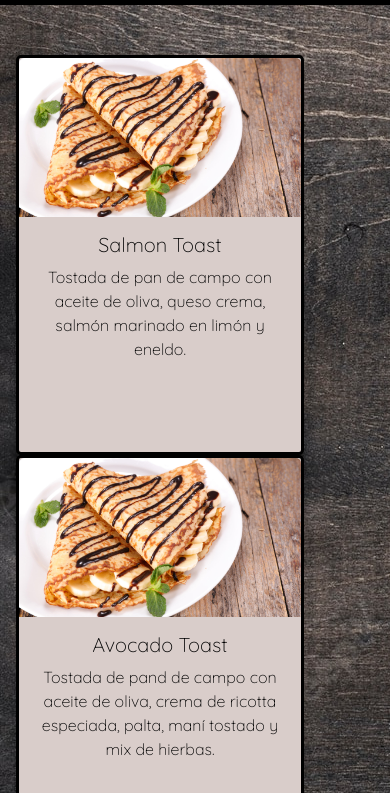
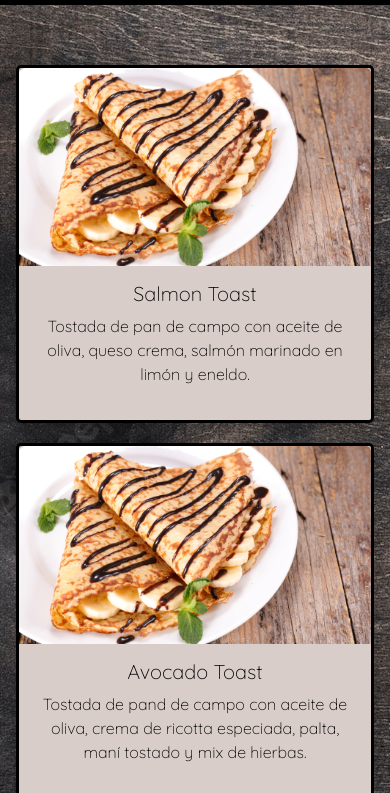
Before and after one commit to ValeClara/panaderia_coder, a website: page pages/desayunos.html in a window 390 px wide. Shown: the part 51-844 px from the top of the page. Drawn offline with nearby package versions, Linux system fonts and the light colour scheme.

Commit message:
ultima correccion

```diff
--- a/pages/desayunos.html
+++ b/pages/desayunos.html
@@ -58,8 +58,8 @@
 
   <div class="container my-5">
       <div class="row">
-          <div class="col-12 col-lg-4 col-md-4 col-sm-12 col-xs-12">
-              <div class="card" style="width: 18rem; height: 100%">
+          <div class="col-12 col-lg-4 col-md-4 col-sm-12 col-xs-12 margen">
+              <div class="card" >
                   <img src="../img/receta-crepes-chocolate.jpg" class="card-img-top" style="width: 100%" alt="Foto de comida" />
                   <div class="card-body">
                       <h5>Salmon Toast</h5>
@@ -71,8 +71,8 @@
               </div>
           </div>
 
-          <div class="col-12 col-lg-4 col-md-4 col-sm-12 col-xs-12">
-              <div class="card" style="width: 18rem; height: 100%">
+          <div class="col-12 col-lg-4 col-md-4 col-sm-12 col-xs-12 margen">
+              <div class="card" >
                   <img src="../img/receta-crepes-chocolate.jpg" class="card-img-top" style="width: 100%"  alt="Foto de comida"/>
                   <div class="card-body">
                       <h5>Avocado Toast</h5>
@@ -84,8 +84,8 @@
               </div>
           </div>
 
-          <div class="col-12 col-lg-4 col-md-4 col-sm-12 col-xs-12">
-              <div class="card" style="width: 18rem; height: 100%">
+          <div class="col-12 col-lg-4 col-md-4 col-sm-12 col-xs-12 margen">
+              <div class="card" >
                   <img src="../img/receta-crepes-chocolate.jpg" class="card-img-top" style="width: 100%" alt="Foto de comida" />
                   <div class="card-body">
                       <h5>Croissant con JYQ</h5>
--- a/scss/components/_cards.scss
+++ b/scss/components/_cards.scss
@@ -2,8 +2,8 @@
     box-shadow: 0 4px 8px 0 rgba(0,0,0,0.2);
     transition: 0.3s;
     border-radius: 5px;
-    width: 400px;
-    height: auto;
+    /*width: 400px;*/
+    height: 100%;
     border: solid;
     border-color: black;
     background-color: #D9CDCA;
--- a/scss/layout/_media-mobile.scss
+++ b/scss/layout/_media-mobile.scss
@@ -1,12 +1,15 @@
 @media all and (max-width: 480px) {
-  body html {
-    overflow-x: hidden;
+  body, html {
+    overflow-x: hidden !important;
   }
 
   .card{
-    justify-content: center
-    margin top 2cm;
-    margin-bottom: 2cm;
+    justify-content: center;
+  }
+
+  .margen{
+    margin-top: 10px;
+    margin-bottom: 10px;
   }
 
 }
```
Also changed, not shown: index.html (+7 -7 lines), pages/especialidades.html (+6 -6 lines), pages/meriendas.html (+6 -6 lines), css/style.css, 1 other file.
